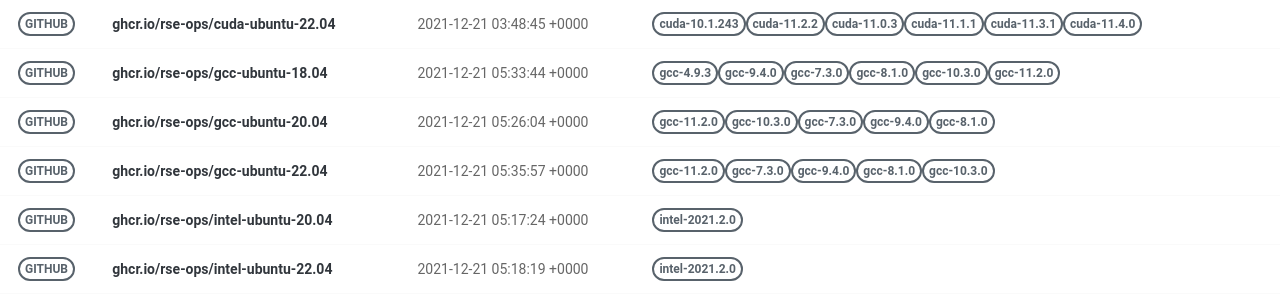
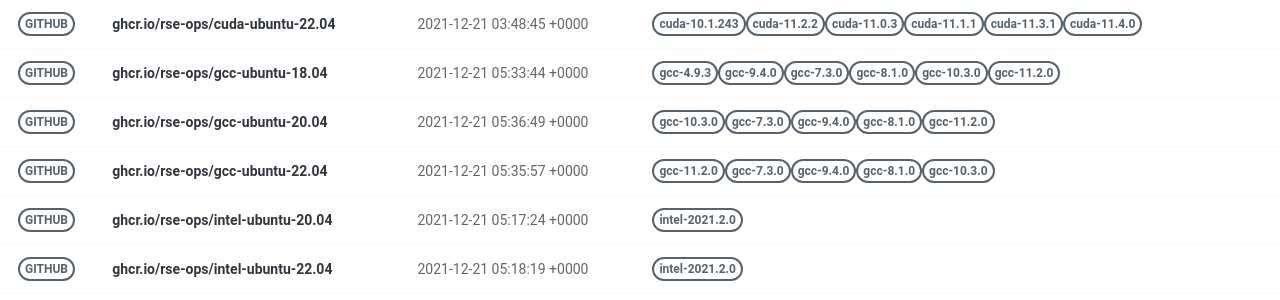
Before and after one commit to rse-ops/docker-images, a Jekyll site: the page built from pages/index.md, in a window 1280 px wide. Shown: the part 326-626 px from the top of the page. Built offline with Jekyll 4.4.1, drawn with Linux system fonts in a browser that asks for light colours; nearby versions of some CDN libraries.

Commit message:
Automated push to update library 2021-12-21

```diff
--- a/_library/ghcr.io-rse-ops-gcc-ubuntu-20.04.md
+++ b/_library/ghcr.io-rse-ops-gcc-ubuntu-20.04.md
@@ -1,14 +1,11 @@
 ---
 layout: container
 name: ghcr.io/rse-ops/gcc-ubuntu-20.04
-updated_at: 2021-12-21 05:26:04.186115
+updated_at: 2021-12-21 05:36:49.181632
 
 
 container_url: https://github.com/orgs/rse-ops/packages/container/package/gcc-ubuntu-20.04
 versions:
- - tag: gcc-11.2.0
-   dockerfile: https://github.com/rse-ops/docker-images/blob/main/ubuntu/gcc/Dockerfile
-   manifest: https://crane.ggcr.dev/manifest/ghcr.io/rse-ops/gcc-ubuntu-20.04:gcc-11.2.0
  - tag: gcc-10.3.0
    dockerfile: https://github.com/rse-ops/docker-images/blob/main/ubuntu/gcc/Dockerfile
    manifest: https://crane.ggcr.dev/manifest/ghcr.io/rse-ops/gcc-ubuntu-20.04:gcc-10.3.0
```
Also changed, not shown: other parts of _library/ghcr.io-rse-ops-gcc-ubuntu-20.04.md (+3 -0 lines).
